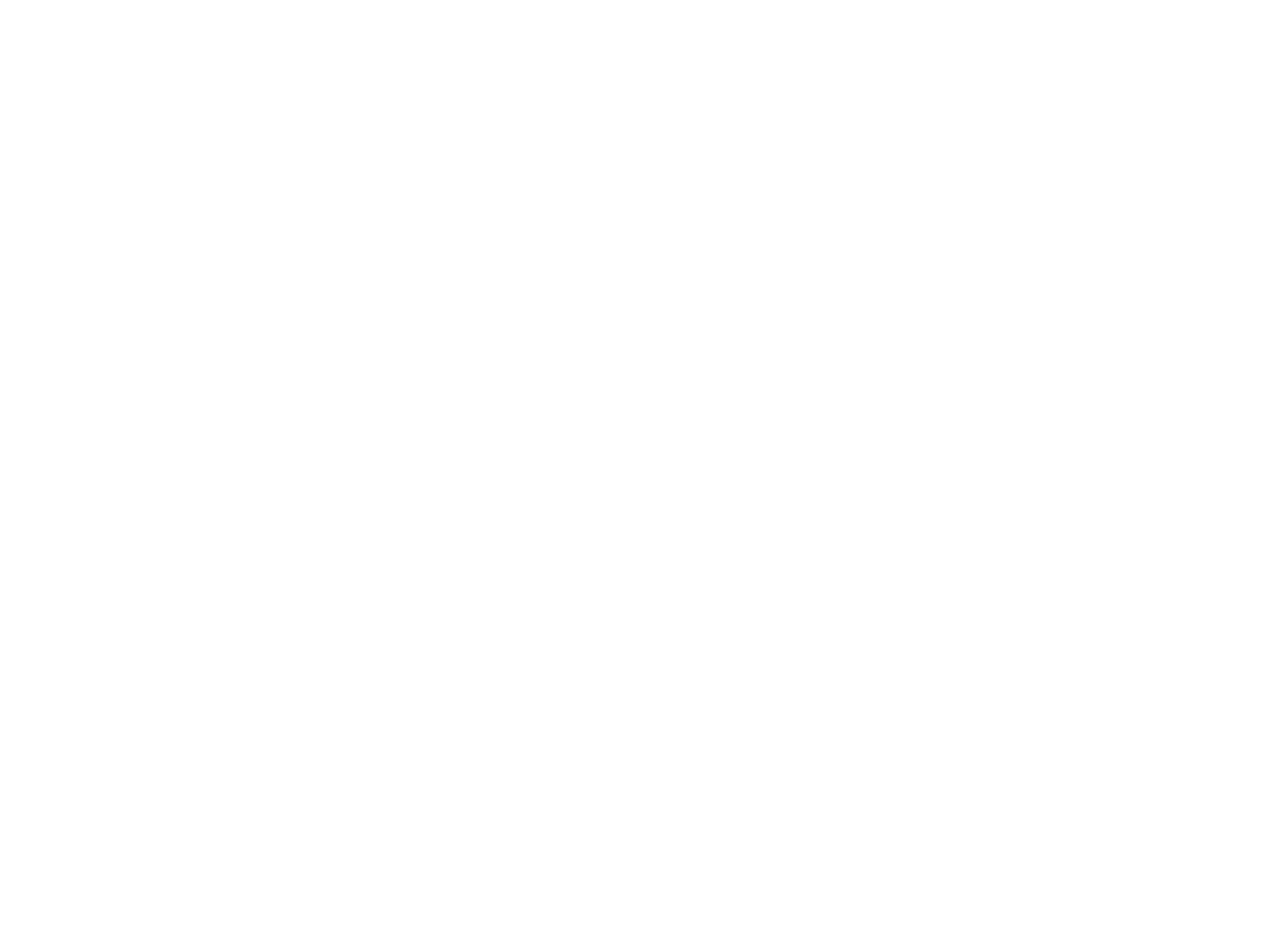
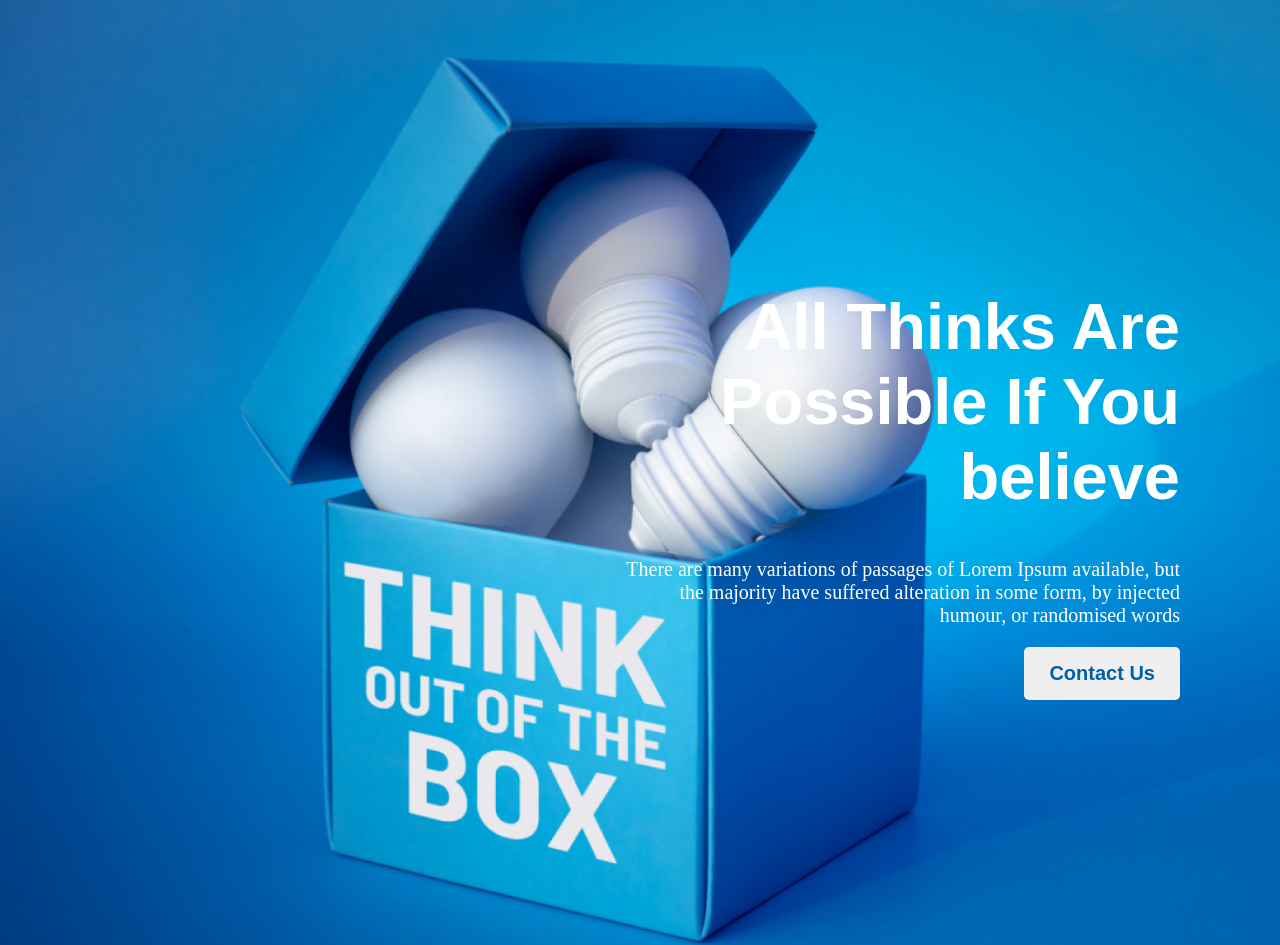
Before and after one commit to nahidchy/new-year-new-me, a plain HTML site: page index.html in a window 1280 px wide. Before the commit the page ends 800 px from the top, so only its background shows below. Drawn offline with Linux system fonts and the light colour scheme.

Commit message:
header completed

```diff
--- a/index.html
+++ b/index.html
@@ -7,6 +7,18 @@
     <link rel="stylesheet" href="./styles/styles.css">
 </head>
 <body>
+    <header>
+    <div class="container">
+        <h1 class="header-text">All Thinks Are Possible If You believe</h1>
+        <p class="header-text">There are many variations of passages of Lorem Ipsum available, but the majority have suffered alteration in some form, by injected humour, or randomised words</p>
+        <button class="button">Contact Us</button>
+    </div>
+    </header>
+    <main>
 
+    </main>
+    <footer>
+
+    </footer>
 </body>
 </html>
--- a/styles/styles.css
+++ b/styles/styles.css
@@ -0,0 +1,38 @@
+body{
+    margin: 0;
+    padding: 0;
+}
+header{
+    background-image: url('../images/banner/banner3.png');
+    background-size: cover;
+    background-repeat: no-repeat;
+    width: 100%;
+    height: 945px;
+    text-align:end;
+    align-items: center;
+    display: flex;
+    justify-content: end;
+}
+.container{
+   width: 560px;
+   float: right;
+   padding-right: 100px;
+}
+.container h1{
+    color: white;
+    font-size: 65px;
+    font-weight: 800;
+    font-family: Arial, Helvetica, sans-serif;
+}
+.container p{
+    color: white;
+    font-size: 20px;
+}
+.button{
+    padding: 15px 25px;
+    border: 0;
+    border-radius: 5px;
+    color: #005FAC;
+    font-size: 20px;
+    font-weight: 600;
+}
```
